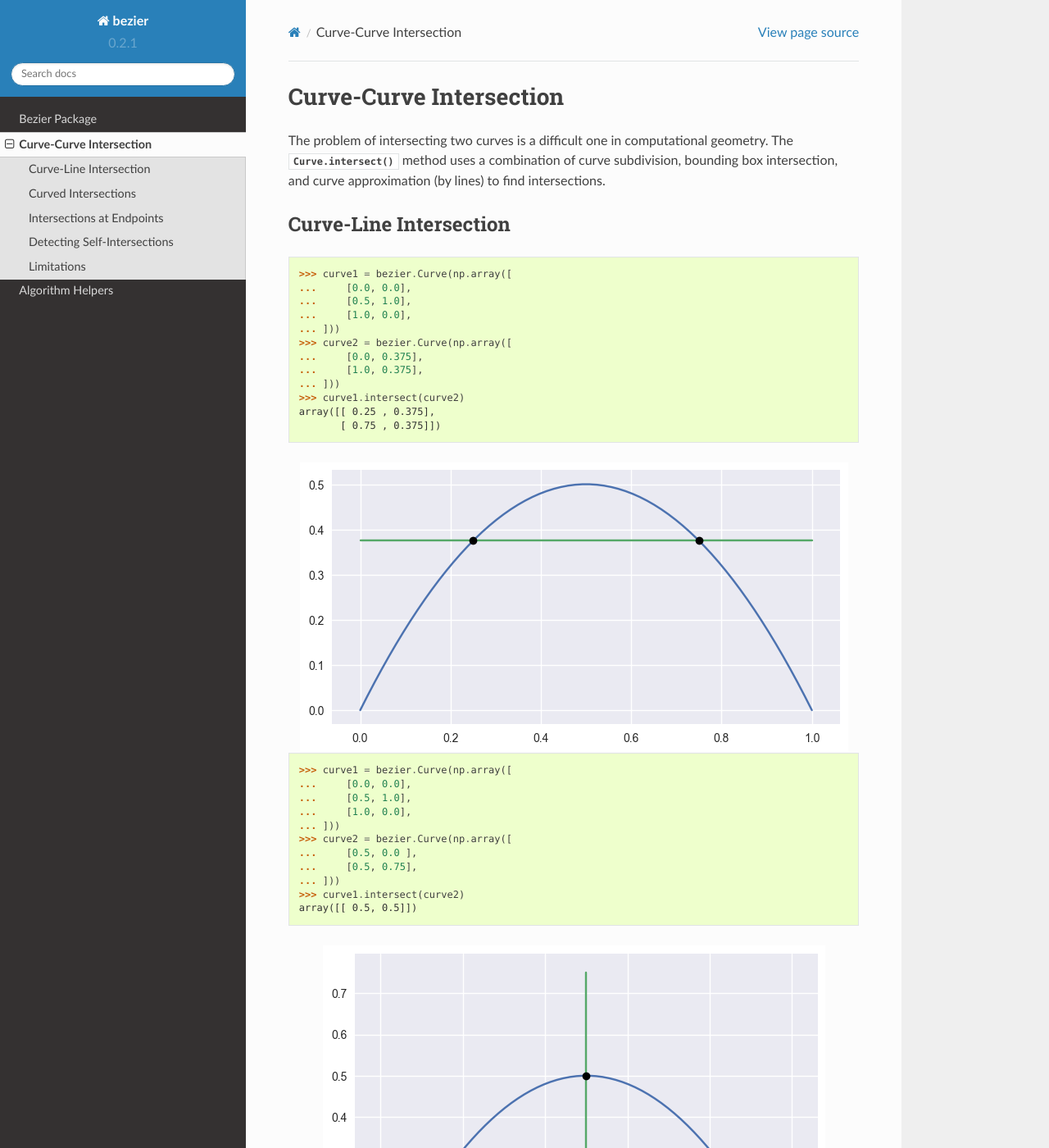
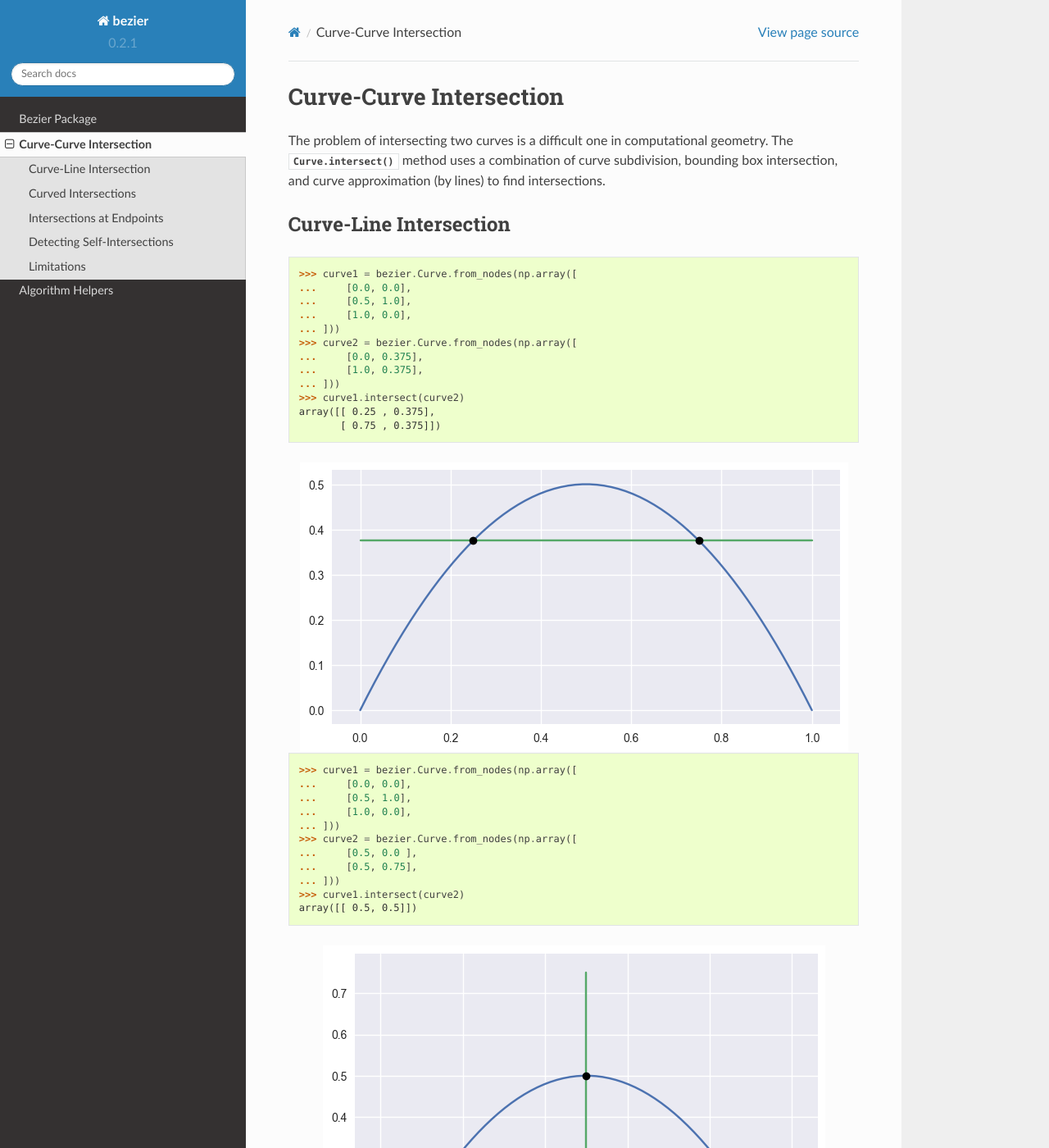
Before and after one commit to dhermes/bezier, a Sphinx documentation site: the page built from docs/curve-curve-intersection.rst, in a window 1280 px wide and 1400 px high. Shown: the whole window at 82% size. Built offline with Sphinx 7.4.7 and the Read the Docs theme 2.0.0, drawn with Linux system fonts in a browser that asks for light colours; some of the changed text lies outside the part shown.

```diff
--- a/README.rst
+++ b/README.rst
@@ -41,7 +41,7 @@
    ...     [0.75,  2.0],
    ...     [1.0 ,  0.0],
    ... ])
-   >>> curve2 = bezier.Curve(nodes2)
+   >>> curve2 = bezier.Curve.from_nodes(nodes2)
    >>> intersections = curve1.intersect(curve2)
    >>> intersections
    array([[ 0.311...,  0.428...],
--- a/docs/curve-curve-intersection.rst
+++ b/docs/curve-curve-intersection.rst
@@ -23,12 +23,12 @@
 .. doctest:: intersect-1-8
    :options: +NORMALIZE_WHITESPACE
 
-   >>> curve1 = bezier.Curve(np.array([
+   >>> curve1 = bezier.Curve.from_nodes(np.array([
    ...     [0.0, 0.0],
    ...     [0.5, 1.0],
    ...     [1.0, 0.0],
    ... ]))
-   >>> curve2 = bezier.Curve(np.array([
+   >>> curve2 = bezier.Curve.from_nodes(np.array([
    ...     [0.0, 0.375],
    ...     [1.0, 0.375],
    ... ]))
@@ -42,12 +42,12 @@
 .. doctest:: intersect-1-9
    :options: +NORMALIZE_WHITESPACE
 
-   >>> curve1 = bezier.Curve(np.array([
+   >>> curve1 = bezier.Curve.from_nodes(np.array([
    ...     [0.0, 0.0],
    ...     [0.5, 1.0],
    ...     [1.0, 0.0],
    ... ]))
-   >>> curve2 = bezier.Curve(np.array([
+   >>> curve2 = bezier.Curve.from_nodes(np.array([
    ...     [0.5, 0.0 ],
    ...     [0.5, 0.75],
    ... ]))
@@ -60,12 +60,12 @@
 .. doctest:: intersect-10-11
    :options: +NORMALIZE_WHITESPACE
 
-   >>> curve1 = bezier.Curve(np.array([
+   >>> curve1 = bezier.Curve.from_nodes(np.array([
    ...     [0.0, 0.0],
    ...     [4.5, 9.0],
    ...     [9.0, 0.0],
    ... ]))
-   >>> curve2 = bezier.Curve(np.array([
+   >>> curve2 = bezier.Curve.from_nodes(np.array([
    ...     [0.0, 8.0],
    ...     [6.0, 0.0],
    ... ]))
@@ -78,11 +78,11 @@
 .. doctest:: intersect-8-9
    :options: +NORMALIZE_WHITESPACE
 
-   >>> curve1 = bezier.Curve(np.array([
+   >>> curve1 = bezier.Curve.from_nodes(np.array([
    ...     [0.0, 0.375],
    ...     [1.0, 0.375],
    ... ]))
-   >>> curve2 = bezier.Curve(np.array([
+   >>> curve2 = bezier.Curve.from_nodes(np.array([
    ...     [0.5, 0.0 ],
    ...     [0.5, 0.75],
    ... ]))
@@ -95,12 +95,12 @@
 .. doctest:: intersect-29-30
    :options: +NORMALIZE_WHITESPACE
 
-   >>> curve1 = bezier.Curve(np.array([
+   >>> curve1 = bezier.Curve.from_nodes(np.array([
    ...     [-1.0, 1.0],
    ...     [ 0.5, 0.5],
    ...     [ 0.0, 2.0],
    ... ]))
-   >>> curve2 = bezier.Curve(np.array([
+   >>> curve2 = bezier.Curve.from_nodes(np.array([
    ...     [ 0.5 , 0.5 ],
    ...     [-0.25, 1.25],
    ... ]))
@@ -120,12 +120,12 @@
 .. doctest:: intersect-1-5
    :options: +NORMALIZE_WHITESPACE
 
-   >>> curve1 = bezier.Curve(np.array([
+   >>> curve1 = bezier.Curve.from_nodes(np.array([
    ...     [0.0, 0.0],
    ...     [0.5, 1.0],
    ...     [1.0, 0.0],
    ... ]))
-   >>> curve2 = bezier.Curve(np.array([
+   >>> curve2 = bezier.Curve.from_nodes(np.array([
    ...     [0.0,  0.75],
    ...     [0.5, -0.25],
    ...     [1.0,  0.75],
@@ -140,12 +140,12 @@
 .. doctest:: intersect-3-4
    :options: +NORMALIZE_WHITESPACE
 
-   >>> curve1 = bezier.Curve(np.array([
+   >>> curve1 = bezier.Curve.from_nodes(np.array([
    ...     [0.0, 0.0],
    ...     [1.5, 3.0],
    ...     [3.0, 0.0],
    ... ]))
-   >>> curve2 = bezier.Curve(np.array([
+   >>> curve2 = bezier.Curve.from_nodes(np.array([
    ...     [ 3.0  ,  1.5    ],
    ...     [ 2.625, -0.90625],
    ...     [-0.75 ,  2.4375 ],
@@ -160,12 +160,12 @@
 .. doctest:: intersect-14-16
    :options: +NORMALIZE_WHITESPACE
 
-   >>> curve1 = bezier.Curve(np.array([
+   >>> curve1 = bezier.Curve.from_nodes(np.array([
    ...     [0.0  , 0.0  ],
    ...     [0.375, 0.75 ],
    ...     [0.75 , 0.375],
    ... ]))
-   >>> curve2 = bezier.Curve(np.array([
+   >>> curve2 = bezier.Curve.from_nodes(np.array([
    ...     [0.25 , 0.5625],
    ...     [0.625, 0.1875],
    ...     [1.0  , 0.9375],
@@ -183,12 +183,12 @@
 .. doctest:: intersect-1-2
    :options: +NORMALIZE_WHITESPACE
 
-   >>> curve1 = bezier.Curve(np.array([
+   >>> curve1 = bezier.Curve.from_nodes(np.array([
    ...     [0.0, 0.0],
    ...     [0.5, 1.0],
    ...     [1.0, 0.0],
    ... ]))
-   >>> curve2 = bezier.Curve(np.array([
+   >>> curve2 = bezier.Curve.from_nodes(np.array([
    ...     [1.125,  0.5],
    ...     [0.625, -0.5],
    ...     [0.125,  0.5],
@@ -209,12 +209,12 @@
 .. doctest:: intersect-1-7
    :options: +NORMALIZE_WHITESPACE
 
-   >>> curve1 = bezier.Curve(np.array([
+   >>> curve1 = bezier.Curve.from_nodes(np.array([
    ...     [0.0, 0.0],
    ...     [0.5, 1.0],
    ...     [1.0, 0.0],
    ... ]))
-   >>> curve2 = bezier.Curve(np.array([
+   >>> curve2 = bezier.Curve.from_nodes(np.array([
    ...     [0.0, 0.265625],
    ...     [0.5, 0.234375],
    ...     [1.0, 0.265625],
@@ -235,12 +235,12 @@
 .. doctest:: intersect-1-13
    :options: +NORMALIZE_WHITESPACE
 
-   >>> curve1 = bezier.Curve(np.array([
+   >>> curve1 = bezier.Curve.from_nodes(np.array([
    ...     [0.0, 0.0],
    ...     [0.5, 1.0],
    ...     [1.0, 0.0],
    ... ]))
-   >>> curve2 = bezier.Curve(np.array([
+   >>> curve2 = bezier.Curve.from_nodes(np.array([
    ...     [0.0 ,  0.0],
    ...     [0.25,  2.0],
    ...     [0.5 , -2.0],
@@ -265,12 +265,12 @@
 .. doctest:: intersect-21-22
    :options: +NORMALIZE_WHITESPACE
 
-   >>> curve1 = bezier.Curve(np.array([
+   >>> curve1 = bezier.Curve.from_nodes(np.array([
    ...     [-0.125, -0.28125],
    ...     [ 0.5  ,  1.28125],
    ...     [ 1.125, -0.28125],
    ... ]))
-   >>> curve2 = bezier.Curve(np.array([
+   >>> curve2 = bezier.Curve.from_nodes(np.array([
    ...     [ 1.5625, -0.0625],
    ...     [-1.5625,  0.25  ],
    ...     [ 1.5625,  0.5625],
@@ -296,12 +296,12 @@
 .. doctest:: intersect-15-25
    :options: +NORMALIZE_WHITESPACE
 
-   >>> curve1 = bezier.Curve(np.array([
+   >>> curve1 = bezier.Curve.from_nodes(np.array([
    ...     [0.25 , 0.625],
    ...     [0.625, 0.25 ],
    ...     [1.0  , 1.0  ],
    ... ]))
-   >>> curve2 = bezier.Curve(np.array([
+   >>> curve2 = bezier.Curve.from_nodes(np.array([
    ...     [0.0 , 0.5],
    ...     [0.25, 1.0],
    ...     [0.75, 1.5],
@@ -325,11 +325,11 @@
 .. doctest:: intersect-11-26
    :options: +NORMALIZE_WHITESPACE
 
-   >>> curve1 = bezier.Curve(np.array([
+   >>> curve1 = bezier.Curve.from_nodes(np.array([
    ...     [0.0, 8.0],
    ...     [6.0, 0.0],
    ... ]))
-   >>> curve2 = bezier.Curve(np.array([
+   >>> curve2 = bezier.Curve.from_nodes(np.array([
    ...     [0.375, 7.0],
    ...     [2.125, 8.0],
    ...     [3.875, 0.0],
@@ -352,11 +352,11 @@
 .. doctest:: intersect-8-27
    :options: +NORMALIZE_WHITESPACE
 
-   >>> curve1 = bezier.Curve(np.array([
+   >>> curve1 = bezier.Curve.from_nodes(np.array([
    ...     [0.0, 0.375],
    ...     [1.0, 0.375],
    ... ]))
-   >>> curve2 = bezier.Curve(np.array([
+   >>> curve2 = bezier.Curve.from_nodes(np.array([
    ...     [0.125, 0.25  ],
    ...     [0.375, 0.75  ],
    ...     [0.625, 0.0   ],
@@ -382,12 +382,12 @@
 .. doctest:: intersect-1-18
    :options: +NORMALIZE_WHITESPACE
 
-   >>> curve1 = bezier.Curve(np.array([
+   >>> curve1 = bezier.Curve.from_nodes(np.array([
    ...     [0.0, 0.0],
    ...     [0.5, 1.0],
    ...     [1.0, 0.0],
    ... ]))
-   >>> curve2 = bezier.Curve(np.array([
+   >>> curve2 = bezier.Curve.from_nodes(np.array([
    ...     [1.0,  0.0],
    ...     [1.5, -1.0],
    ...     [2.0,  0.0],
@@ -401,12 +401,12 @@
 .. doctest:: intersect-1-19
    :options: +NORMALIZE_WHITESPACE
 
-   >>> curve1 = bezier.Curve(np.array([
+   >>> curve1 = bezier.Curve.from_nodes(np.array([
    ...     [0.0, 0.0],
    ...     [0.5, 1.0],
    ...     [1.0, 0.0],
    ... ]))
-   >>> curve2 = bezier.Curve(np.array([
+   >>> curve2 = bezier.Curve.from_nodes(np.array([
    ...     [2.0, 0.0],
    ...     [1.5, 1.0],
    ...     [1.0, 0.0],
@@ -420,12 +420,12 @@
 .. doctest:: intersect-10-17
    :options: +NORMALIZE_WHITESPACE
 
-   >>> curve1 = bezier.Curve(np.array([
+   >>> curve1 = bezier.Curve.from_nodes(np.array([
    ...     [0.0, 0.0],
    ...     [4.5, 9.0],
    ...     [9.0, 0.0],
    ... ]))
-   >>> curve2 = bezier.Curve(np.array([
+   >>> curve2 = bezier.Curve.from_nodes(np.array([
    ...     [11.0,  8.0],
    ...     [ 7.0, 10.0],
    ...     [ 3.0,  4.0],
@@ -442,7 +442,7 @@
 .. doctest:: intersect-12-self
    :options: +NORMALIZE_WHITESPACE
 
-   >>> curve1 = bezier.Curve(np.array([
+   >>> curve1 = bezier.Curve.from_nodes(np.array([
    ...     [ 0.0 , 2.0  ],
    ...     [-1.0 , 0.0  ],
    ...     [ 1.0 , 1.0  ],
@@ -482,12 +482,12 @@
 .. doctest:: intersect-1-6
    :options: +NORMALIZE_WHITESPACE
 
-   >>> curve1 = bezier.Curve(np.array([
+   >>> curve1 = bezier.Curve.from_nodes(np.array([
    ...     [0.0, 0.0],
    ...     [0.5, 1.0],
    ...     [1.0, 0.0],
    ... ]))
-   >>> curve2 = bezier.Curve(np.array([
+   >>> curve2 = bezier.Curve.from_nodes(np.array([
    ...     [0.0, 1.0],
    ...     [0.5, 0.0],
    ...     [1.0, 1.0],
@@ -510,12 +510,12 @@
 .. doctest:: intersect-14-15
    :options: +NORMALIZE_WHITESPACE
 
-   >>> curve1 = bezier.Curve(np.array([
+   >>> curve1 = bezier.Curve.from_nodes(np.array([
    ...     [0.0  , 0.0  ],
    ...     [0.375, 0.75 ],
    ...     [0.75 , 0.375],
    ... ]))
-   >>> curve2 = bezier.Curve(np.array([
+   >>> curve2 = bezier.Curve.from_nodes(np.array([
    ...     [0.25 , 0.625],
    ...     [0.625, 0.25 ],
    ...     [1.0  , 1.0  ],
@@ -534,12 +534,12 @@
 .. doctest:: intersect-10-23
    :options: +NORMALIZE_WHITESPACE
 
-   >>> curve1 = bezier.Curve(np.array([
+   >>> curve1 = bezier.Curve.from_nodes(np.array([
    ...     [0.0, 0.0],
    ...     [4.5, 9.0],
    ...     [9.0, 0.0],
    ... ]))
-   >>> curve2 = bezier.Curve(np.array([
+   >>> curve2 = bezier.Curve.from_nodes(np.array([
    ...     [3.0, 4.5],
    ...     [8.0, 4.5],
    ... ]))
@@ -560,12 +560,12 @@
 .. doctest:: intersect-28-29
    :options: +NORMALIZE_WHITESPACE
 
-   >>> curve1 = bezier.Curve(np.array([
+   >>> curve1 = bezier.Curve.from_nodes(np.array([
    ...     [ 0.0, 0.0],
    ...     [-0.5, 1.5],
    ...     [ 1.0, 1.0],
    ... ]))
-   >>> curve2 = bezier.Curve(np.array([
+   >>> curve2 = bezier.Curve.from_nodes(np.array([
    ...     [-1.0, 1.0],
    ...     [ 0.5, 0.5],
    ...     [ 0.0, 2.0],
@@ -586,12 +586,12 @@
 .. doctest:: intersect-1-24
    :options: +NORMALIZE_WHITESPACE
 
-   >>> curve1 = bezier.Curve(np.array([
+   >>> curve1 = bezier.Curve.from_nodes(np.array([
    ...     [0.0, 0.0],
    ...     [0.5, 1.0],
    ...     [1.0, 0.0],
    ... ]))
-   >>> curve2 = bezier.Curve(np.array([
+   >>> curve2 = bezier.Curve.from_nodes(np.array([
    ...     [0.25,  0.375],
    ...     [0.75,  0.875],
    ...     [1.25, -0.625],
--- a/docs/make_images.py
+++ b/docs/make_images.py
@@ -58,7 +58,7 @@
     if NO_IMAGES:
         return
 
-    line = bezier.Curve(curve._nodes[(0, -1), :])
+    line = bezier.Curve.from_nodes(curve._nodes[(0, -1), :])
     midpoints = np.vstack([
         curve.evaluate(0.5),
         line.evaluate(0.5),
@@ -146,8 +146,8 @@
     if NO_IMAGES:
         return
 
-    line0 = bezier.Curve(np.vstack([start0, end0]))
-    line1 = bezier.Curve(np.vstack([start1, end1]))
+    line0 = bezier.Curve.from_nodes(np.vstack([start0, end0]))
+    line1 = bezier.Curve.from_nodes(np.vstack([start1, end1]))
 
     ax = line0.plot(2)
     line1.plot(256, ax=ax)
@@ -164,8 +164,8 @@
     if NO_IMAGES:
         return
 
-    line0 = bezier.Curve(np.vstack([start0, end0]))
-    line1 = bezier.Curve(np.vstack([start1, end1]))
+    line0 = bezier.Curve.from_nodes(np.vstack([start0, end0]))
+    line1 = bezier.Curve.from_nodes(np.vstack([start1, end1]))
 
     ax = line0.plot(2)
     line1.plot(2, ax=ax)
@@ -752,11 +752,11 @@
 def classify_help(s, curve1, surface1, curve2, surface2, interior, ax=None):
     assert surface1.is_valid
     edge1, _, _ = surface1.edges
-    assert edge1 == curve1
+    assert np.all(edge1._nodes == curve1._nodes)
 
     assert surface2.is_valid
     edge2, _, _ = surface2.edges
-    assert edge2 == curve2
+    assert np.all(edge2._nodes == curve2._nodes)
 
     ax = surface1.plot(256, ax=ax)
     # Manually reduce the alpha on the surface patch(es) and
@@ -1056,7 +1056,7 @@
     if NO_IMAGES:
         return
 
-    curve = bezier.Curve(nodes)
+    curve = bezier.Curve.from_nodes(nodes)
 
     # Find the center of the circle along the direction
     # perpendicular to the tangent vector (90 degree left turn).
```
Also changed, not shown: other parts of README.rst (+1 -1 lines), 17 other files.
